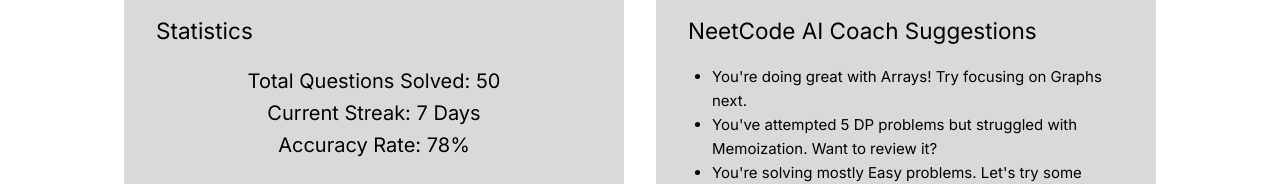
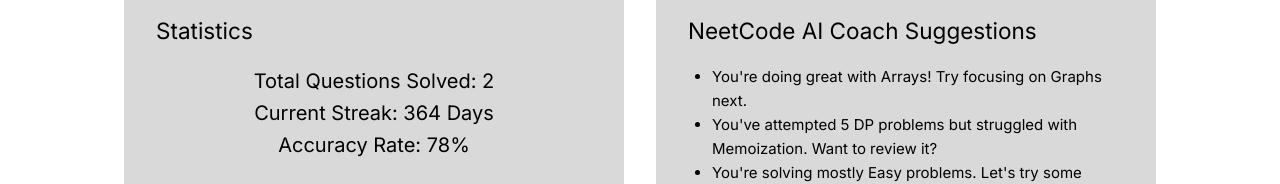
Before and after one commit to Arjun-Kaimal/CS-3354, a Vue app in the folder Project/LeetCodeCoach/: page /planprogress in a window 1280 px wide. Shown: the part 935-1119 px from the top of the page. Built offline with nearby package versions, Linux system fonts and the light colour scheme; no server answers; sample sign-in values are in the browser's storage; the HTML template or start-up script is replaced by a standard one.

Commit message:
Update PlanProgress.vue

```diff
--- a/Project/LeetCodeCoach/src/pages/PlanProgress.vue
+++ b/Project/LeetCodeCoach/src/pages/PlanProgress.vue
@@ -17,8 +17,8 @@
     <div class="stats-and-suggestions">
       <div class="statistics">
         <h2>Statistics</h2>
-        <p>Total Questions Solved: 50</p>
-        <p>Current Streak: 7 Days</p>
+        <p>Total Questions Solved: 2</p>
+        <p>Current Streak: 364 Days</p>
         <p>Accuracy Rate: 78%</p>
       </div>
 
```
